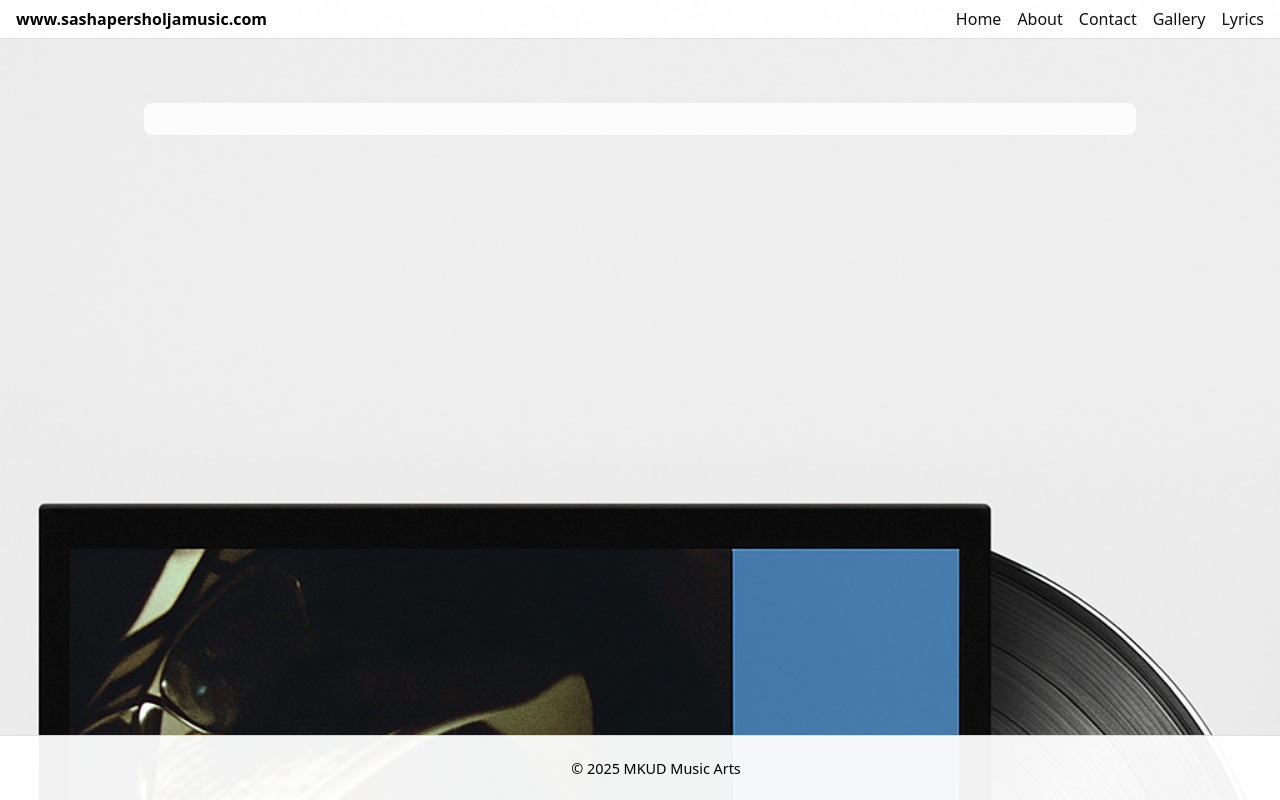
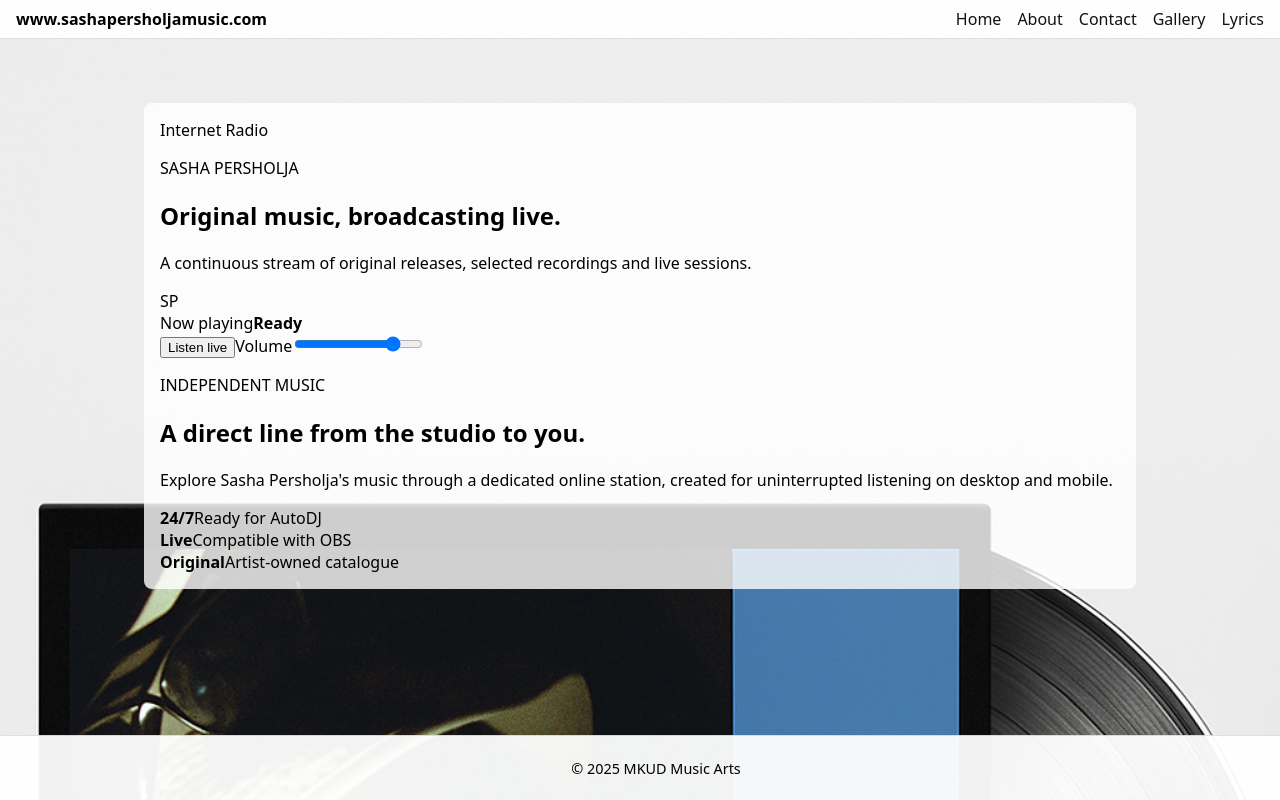
Before and after one commit to sasapersolja/sashapersholjamusic, a Next.js app: page / in a window 1280 px wide. Built offline with nearby package versions, Linux system fonts and the light colour scheme; no server answers.

Commit message:
Build radio-focused home page

```diff
--- a/app/page.tsx
+++ b/app/page.tsx
@@ -1,3 +1,22 @@
+import RadioPlayer from "../components/RadioPlayer";
+
 export default function HomePage() {
-  return null; // Home is only background picture
+  return (
+    <div className="home-shell">
+      <RadioPlayer />
+      <section className="about-radio" aria-label="About the station">
+        <p className="eyebrow">INDEPENDENT MUSIC</p>
+        <h2>A direct line from the studio to you.</h2>
+        <p>
+          Explore Sasha Persholja&apos;s music through a dedicated online station,
+          created for uninterrupted listening on desktop and mobile.
+        </p>
+        <div className="feature-grid">
+          <div><strong>24/7</strong><span>Ready for AutoDJ</span></div>
+          <div><strong>Live</strong><span>Compatible with OBS</span></div>
+          <div><strong>Original</strong><span>Artist-owned catalogue</span></div>
+        </div>
+      </section>
+    </div>
+  );
 }
```
